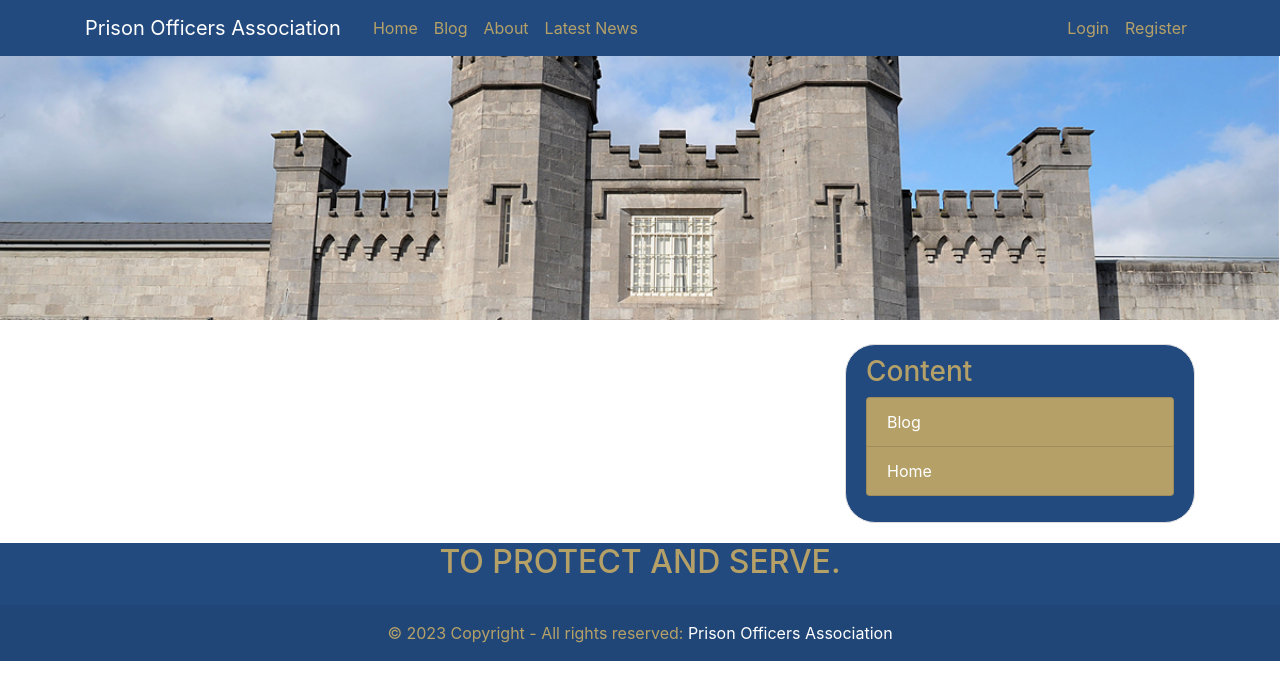
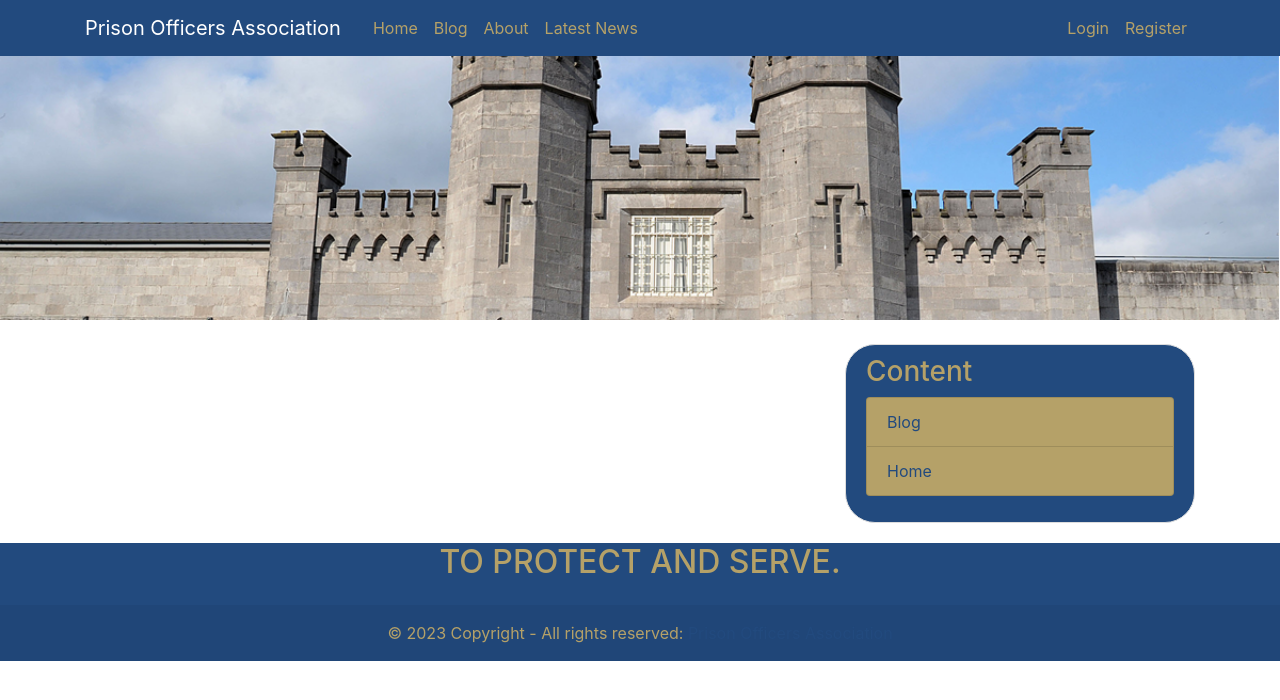
Before and after one commit to DermotKelly/POA, a Django app: page / in a window 1280 px wide. Shown: the top 700 px of the page. Run offline with Django 4.2, Linux system fonts and the light colour scheme; data that the repository does not hold is empty; some libraries are stand-ins or nearby versions.

Commit message:
magazine update

```diff
--- a/django_project/static/css/main.css
+++ b/django_project/static/css/main.css
@@ -121,7 +121,7 @@ a.text-body{
 }
 
 a {
-  color: #ffffff;}
+  color: #224a7e;}
 
 a:hover {
   text-decoration: underline;}
```
